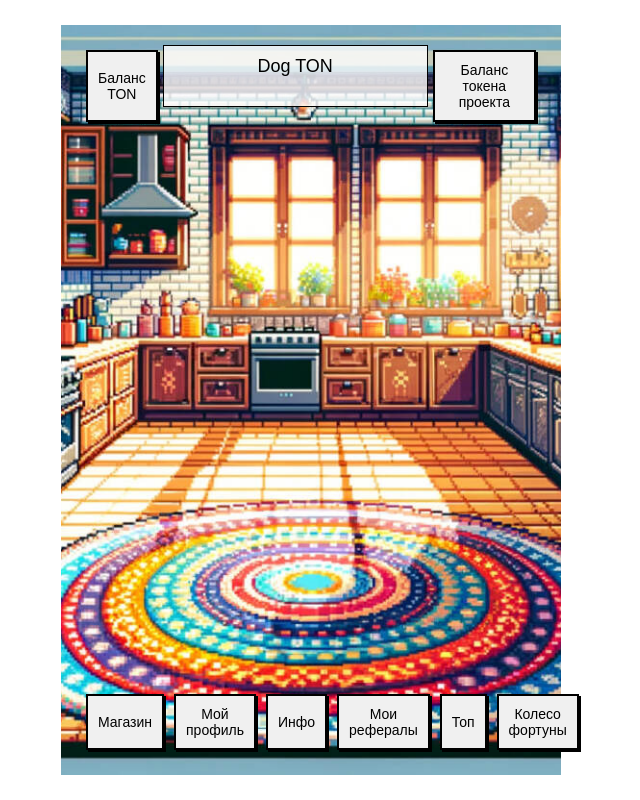
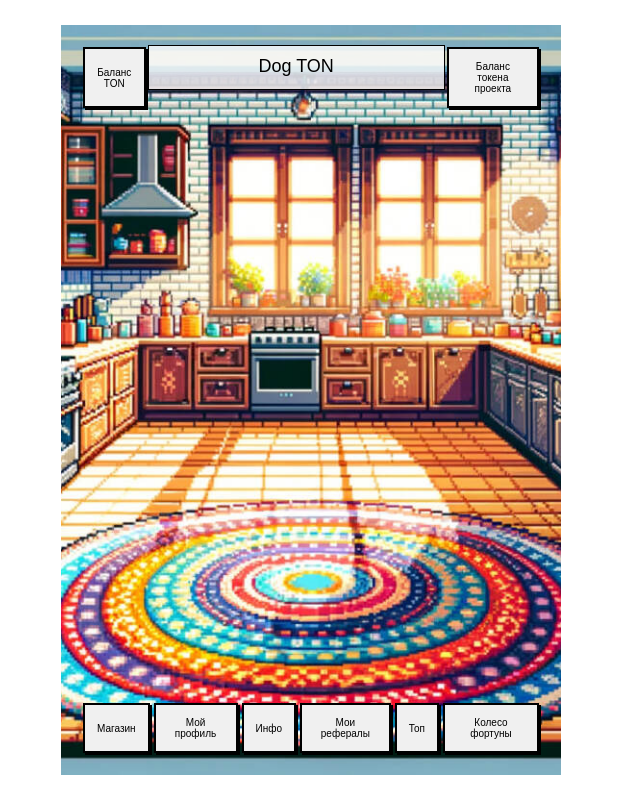
Before and after one commit to Fenomen555/dog, a plain HTML site: page index.html in a window 1280 px wide. Shown: the whole page, without its empty margins (329-969 px from the left). Drawn offline with Linux system fonts and the light colour scheme.

Commit message:
Update index.html

```diff
--- a/index.html
+++ b/index.html
@@ -34,12 +34,12 @@
         .header button, .footer button {
             background: #f0f0f0;
             border: 2px solid #000;
-            padding: 10px;
+            padding: 12px;
             text-align: center;
             cursor: pointer;
-            font-size: 14px;
+            font-size: 10px;
             flex-grow: 1;
-            margin: 5px;
+            margin: 2px;
             box-shadow: 2px 2px 0 #000;
             transition: transform 0.1s, box-shadow 0.1s;
         }
```
